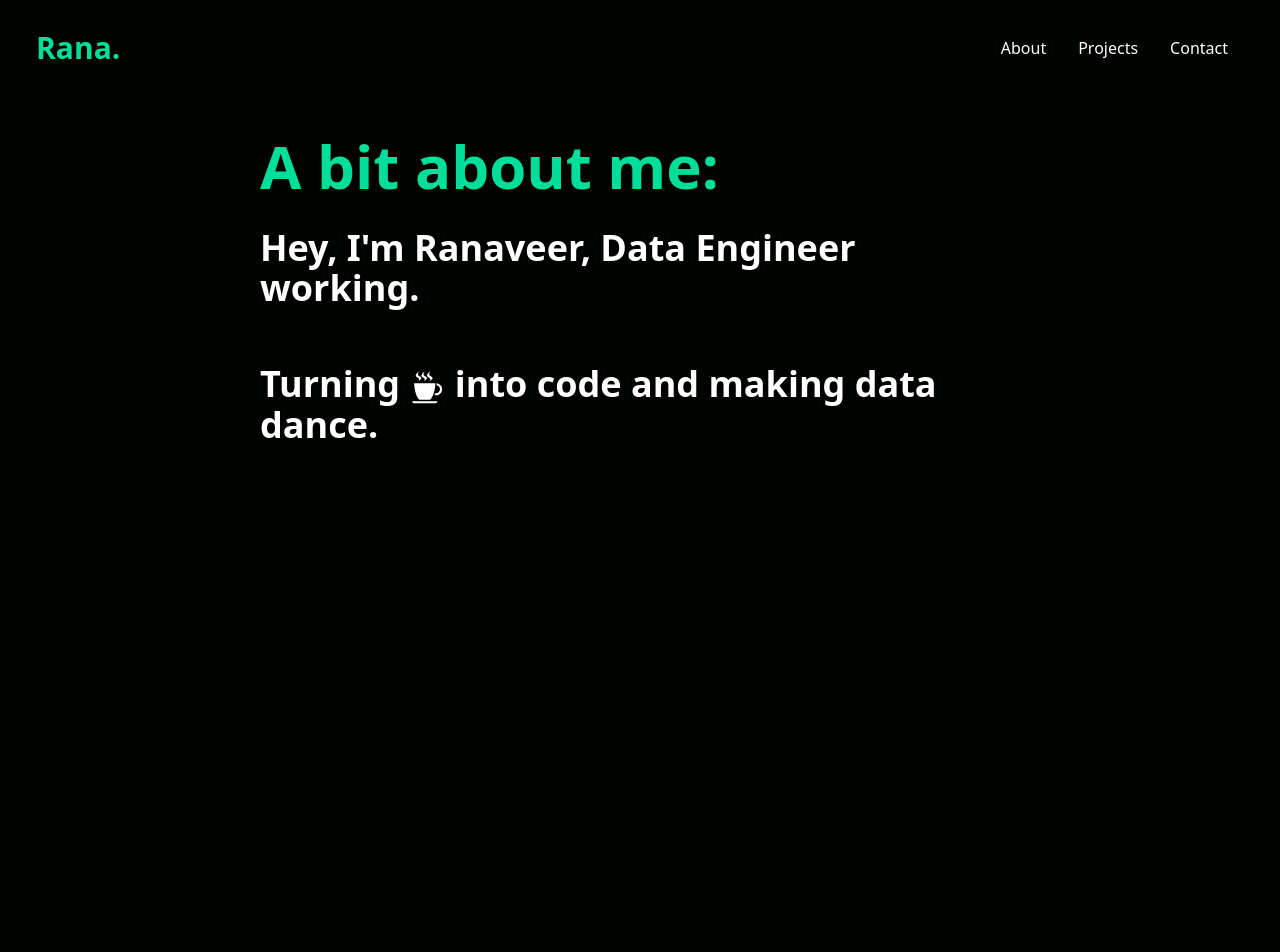
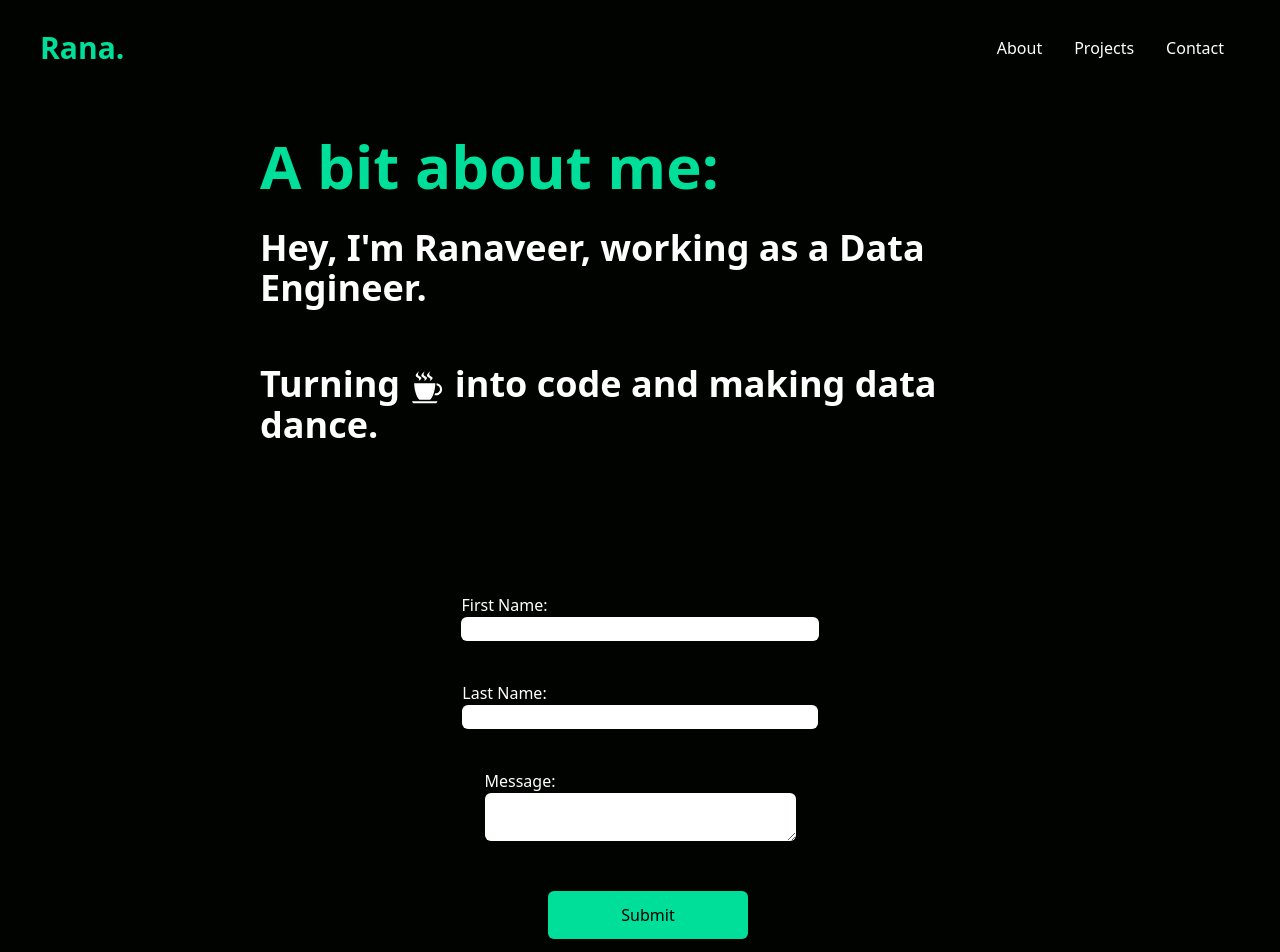
Before and after one commit to ranaveera1994/portfolio-website, a React (Create React App) app: page / in a window 1280 px wide. Shown: the top 952 px of the page. Before the commit the page ends 800 px from the top, so only its background shows below. Built offline with nearby package versions, Linux system fonts and the light colour scheme.

Commit message:
Adding contact form

```diff
--- a/src/App.js
+++ b/src/App.js
@@ -2,12 +2,14 @@ import React from "react";
 
 import Header from "./components/Header";
 import About from "./components/About";
+import ContactForm from "./components/ContactForm";
 
 function App() {
   return (
     <div>
       <Header />
       <About />
+      <ContactForm />
     </div>
   );
 }
--- a/src/components/About.js
+++ b/src/components/About.js
@@ -1,11 +1,11 @@
-import { React } from "react";
+import React from "react";
 import { GiCoffeeCup } from "react-icons/gi";
 
 const About = () => {
   return (
-    <div class="text-white max-w-[800px] mx-auto w-full text-white flex flex-col py-10 px-5">
+    <div className="text-white max-w-[800px] mx-auto w-full text-white flex flex-col py-10 px-5">
       <h1 className="text-[#00df9a] md:text-6xl sm:text-3xl font-bold text-5xl">A bit about me:</h1>
-      <p className="md:text-4xl sm:text-3xl text-xl font-bold md:py-8 sm:py-8 py-8">Hey, I'm Ranaveer, Data Engineer working.</p>
+      <p className="md:text-4xl sm:text-3xl text-xl font-bold md:py-8 sm:py-8 py-8">Hey, I'm Ranaveer, working as a Data Engineer.</p>
       <p className="md:text-4xl sm:text-3xl text-xl font-bold md:py-6 sm:py-8 py-8">Turning <GiCoffeeCup className="inline"/> into code and making data dance.</p>
     </div>
   )
--- a/src/components/Body.js
+++ b/src/components/Body.js
@@ -1,4 +1,4 @@
-import '../App.css';
+  import ContactForm from './ContactForm';
 
 function Body() {
   return (
@@ -12,6 +12,10 @@ function Body() {
         <li>HTML, CSS (lol...)</li>
       </ul>
 
+    <div>
+      <ContactForm />
+    </div>
+
     </div>
   );
 }
--- /dev/null
+++ b/src/components/ContactForm.js
@@ -0,0 +1,96 @@
+import React, { useState } from "react";
+
+const ContactForm = () => {
+  const [formData, setFormData] = useState({
+    firstName: "",
+    lastName: "",
+    message: "",
+  });
+
+  // const [submissionResult, setSubmissionResult] = useState(null);
+
+  const handleSubmit = async (e) => {
+    e.preventDefault();
+
+    console.log(formData)
+
+    // try {
+    //   const response = await fetch("https://143s4b0pi6.execute-api.us-east-1.amazonaws.com/prod/", {
+    //     method: "POST",
+    //     headers: {
+    //       "Content-Type": "application/json",
+    //     },
+    //     body: JSON.stringify(formData),
+    //   });
+
+    //   if (!response.ok) {
+    //     throw new Error("Failed to submit the form");
+    //   }
+
+    //   const result = await response.json();
+    //   setSubmissionResult(result);
+
+    //   // Handle successful response, if needed
+    //   console.log("Form submitted successfully:", result);
+    // } catch (error) {
+    //   console.error("Error submitting the form:", error.message);
+    //   // Handle the error as needed
+    //   setSubmissionResult({ error: error.message });
+    // }
+  };
+
+  return (
+    <div>
+      <form onSubmit={handleSubmit} className="w-full py-16 text-white flex flex-col items-center">
+        <label className="py-5">
+          First Name:
+          <input
+            className="px-5 w-full rounded-md text-black"
+            type="text"
+            name="firstName"
+            value={formData.firstName}
+            onChange={(e) => setFormData({ ...formData, firstName: e.target.value })}
+          />
+        </label>
+
+        <label className="py-5">
+          Last Name:
+          <input
+            className="px-5 w-full rounded-md text-black"
+            type="text"
+            name="lastName"
+            value={formData.lastName}
+            onChange={(e) => setFormData({ ...formData, lastName: e.target.value })}
+          />
+        </label>
+
+        <label className="py-5">
+          Message:
+          <textarea
+            className="px-5 w-full rounded-md text-black"
+            name="message"
+            value={formData.message}
+            onChange={(e) => setFormData({ ...formData, message: e.target.value })}
+          />
+        </label>
+
+        <button className="bg-[#00df9a] text-black rounded-md font-medium w-[200px] ml-4 my-6 px-6 py-3" type="submit">
+          Submit
+        </button>
+      </form>
+
+      {/* {submissionResult && (
+        <div>
+          <h2>Submission Result:</h2>
+          {submissionResult.error ? (
+            <p style={{ color: "red" }}>Error: {submissionResult.error}</p>
+          ) : (
+            <p style={{ color: "green" }}>Success: {submissionResult.body}</p>
+          )}
+        </div>
+      )} */}
+    </div>
+  );
+};
+
+export default ContactForm;
--- a/src/components/Header.js
+++ b/src/components/Header.js
@@ -1,4 +1,4 @@
-import {React, useState} from "react";
+import React, {useState} from "react";
 import { CiMenuBurger } from "react-icons/ci";
 import { AiOutlineClose } from "react-icons/ai";
 
@@ -10,7 +10,7 @@ const Header = () => {
   };
 
   return (
-    <div className='flex justify-between items-center max-w-[1240px] h-24 mx-auto px-4 text-white'>
+    <div className='flex justify-between items-center max-w-[1240px] h-24 mx-auto text-white px-5'>
       <h1 className='w-full text-3xl font-bold text-[#00df9a]'>Rana.</h1>
       <ul className='hidden md:flex'>
         <li className='p-4'>About</li>
```
